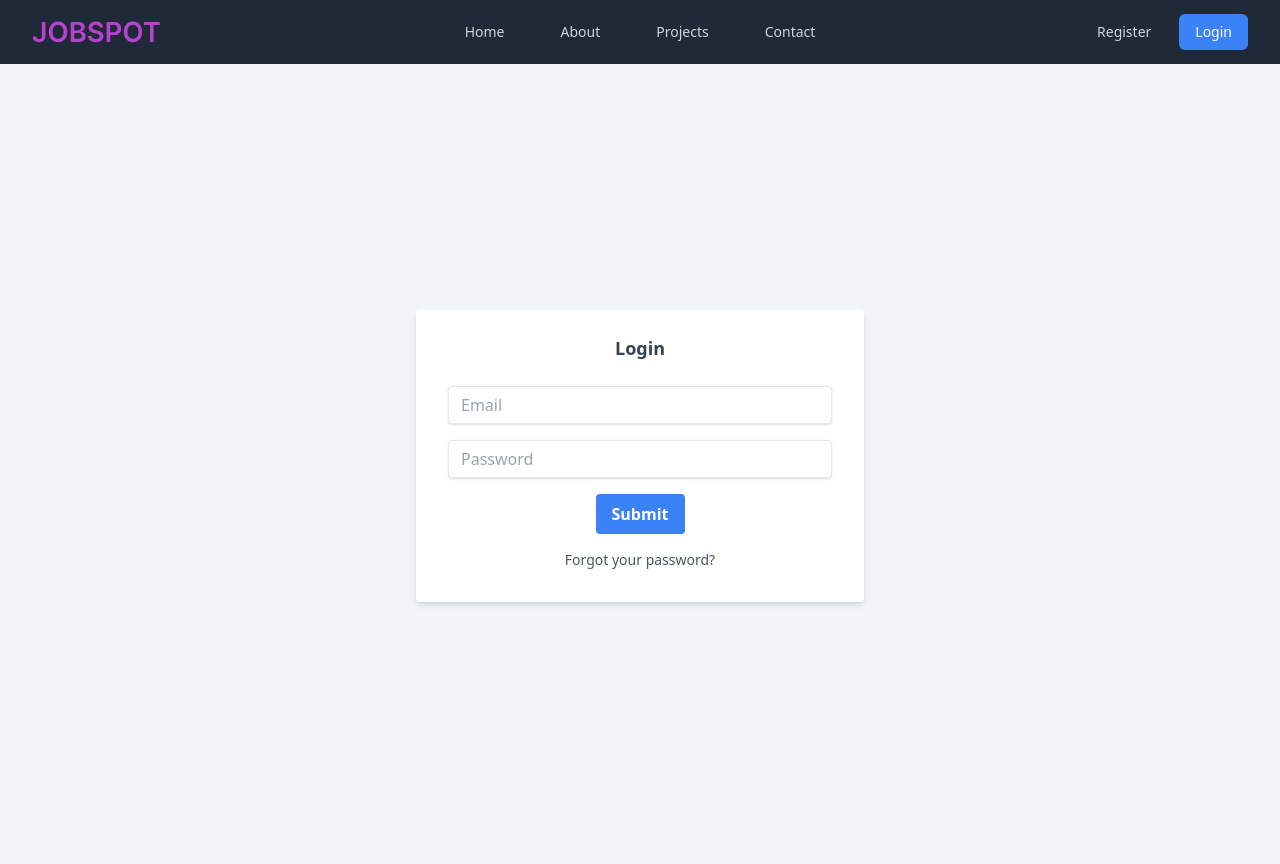
After one commit to Lythical1/jobspot-portfolio, a PHP site: page /user/login in a window 1280 px wide. The commit adds this page. Run offline with PHP 8.4, Linux system fonts and the light colour scheme; some libraries are stand-ins or nearby versions.

Commit message:
created login page and made small changes to profile pages

```diff
--- a/app/core/users.php
+++ b/app/core/users.php
@@ -2,7 +2,7 @@
 
 require_once 'database.php';
 
-class User
+class Users
 {
     public function __construct()
     {
@@ -45,4 +45,19 @@ class User
         $stmt->bindParam(':id', $id);
         $stmt->execute();
     }
+
+    public function LoginUser($email, $password)
+    {
+        $pdo = Database::connectDb();
+        $stmt = $pdo->prepare("SELECT * FROM users WHERE email = :email");
+        $stmt->bindParam(':email', $email);
+        $stmt->execute();
+        $user = $stmt->fetch();
+
+        if ($user && password_verify($password, $user['password'])) {
+            return $user;
+        }
+
+        return false;
+    }
 }
--- /dev/null
+++ b/app/web/user/login.php
@@ -0,0 +1,73 @@
+<?php
+
+require_once '../../core/users.php';
+
+if (isset($_POST['submit'])) {
+    $email = $_POST['email'];
+    $password = $_POST['password'];
+
+    $error = "";
+
+    if (!empty($email) && !empty($password)) {
+        $user = new Users();
+        $loginResult = $user->LoginUser($email, $password);
+
+        if ($loginResult) {
+            session_start();
+            $_SESSION['user_id'] = $loginResult['id'];
+            $_SESSION['user_email'] = $loginResult['email'];
+            header('Location: dashboard');
+            exit();
+        } else {
+            $error = "Invalid email or password";
+        }
+    }
+}
+?>
+
+<!DOCTYPE html>
+<html lang="en">
+
+<head>
+    <meta charset="UTF-8">
+    <meta name="viewport" content="width=device-width, initial-scale=1.0">
+    <title>JobSpot - Login</title>
+</head>
+
+<body class="bg-gray-100">
+    <?php include '../../core/navbar.php'; ?>
+    <div class="flex items-center justify-center min-h-screen">
+        <div class="bg-white shadow-md rounded px-8 pt-6 pb-8 mb-4 w-full max-w-md">
+            <h1 class="block text-gray-700 text-lg font-bold mb-6 text-center">Login</h1>
+            <form action="login" method="post" class="space-y-4">
+                <div>
+                    <input type="email" name="email" placeholder="Email" required
+                        class="shadow appearance-none border rounded w-full py-2 px-3 text-gray-700 leading-tight focus:outline-none focus:shadow-outline">
+                </div>
+                <div>
+                    <input type="password" name="password" placeholder="Password" required
+                        class="shadow appearance-none border rounded w-full py-2 px-3 text-gray-700 leading-tight focus:outline-none focus:shadow-outline">
+                </div>
+                <div class="flex items-center justify-center">
+                    <button type="submit" name="submit"
+                        class="bg-blue-500 hover:bg-blue-700 text-white font-bold py-2 px-4 rounded focus:outline-none focus:shadow-outline">
+                        Submit
+                    </button>
+                </div>
+                <?php if (!empty($error)): ?>
+                    <div class="text-gray-600 text-sm text-center">
+                        <div class="text-red-500"><?= htmlspecialchars($error) ?></div>
+                    </div>
+                    <div class="text-gray-600 text-sm text-center">
+                        <a href="register">Don't have an account? Register here.</a>
+                    </div>
+                <?php endif; ?>
+                <div class="text-gray-600 text-sm text-center">
+                    <a href="forgot_password">Forgot your password?</a>
+                </div>
+            </form>
+        </div>
+    </div>
+</body>
+
+</html>
```
Also changed, not shown: app/web/user/EditProfile.php (+6 -8 lines), app/web/user/Profile.php (+4 -4 lines).
